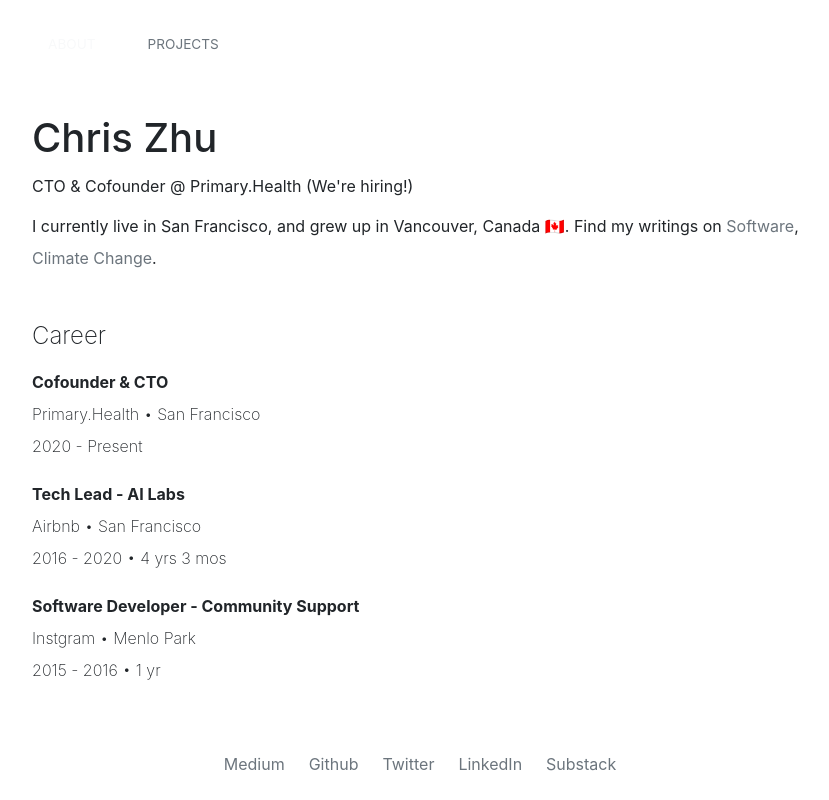
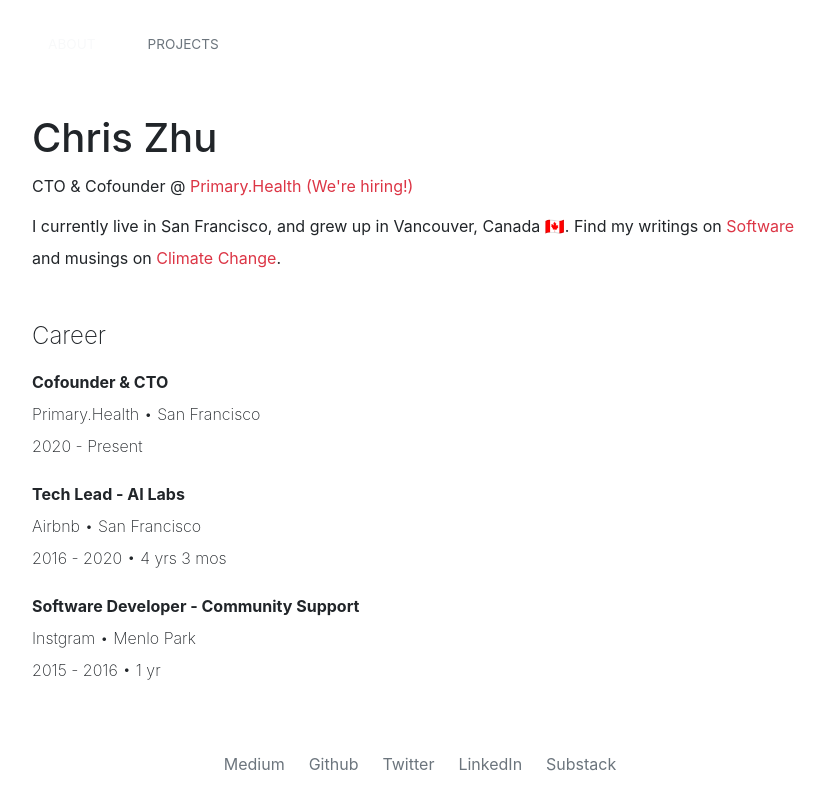
Before and after one commit to czhu12/chriszhu.me, a Next.js app: page / in a window 1280 px wide. Shown: the whole page, without its empty margins (220-1049 px from the left). Built offline with nearby package versions, Linux system fonts and the light colour scheme.

Commit message:
updates to website

```diff
--- a/pages/index.js
+++ b/pages/index.js
@@ -5,10 +5,10 @@
   return (
     <div className="content">
       <h1>Chris Zhu</h1>
-      <div>CTO & Cofounder @ Primary.Health (We're hiring!)</div>
+      <div>CTO & Cofounder @ <a href="https://www.linkedin.com/company/primaryhealth">Primary.Health (We're hiring!)</a></div>
       <div className="my-2">
         I currently live in San Francisco, and grew up in Vancouver, Canada 🇨🇦.
-        Find my writings on <a href="https://medium.com/@chriszhu12">Software</a>, <a href="https://chriszhu.substack.com/">Climate Change</a>.
+        Find my writings on <a href="https://medium.com/@chriszhu12">Software</a> and musings on <a href="https://chriszhu.substack.com/">Climate Change</a>.
         <h4 className="font-weight-light mt-5 mb-3">Career</h4>
         <p className="mt-3">
           <b>Cofounder & CTO</b>
--- a/styles/globals.css
+++ b/styles/globals.css
@@ -68,21 +68,24 @@
   background-color: var(--bs-secondary);
   color: var(--bs-light);
 }
+
 a {
   color: var(--bs-secondary);
 }
+
 a:hover {
   color: var(--bs-light);
 }
 
 .content a {
-  color: var(--bs-gray);
+  color: var(--bs-red);
   transition: all 0.5s ease;
 }
 
 .content a:hover {
-  color: var(--bs-teal);
+  text-decoration: underline;
 }
+
 .link-unstyled {
   color: white !important;
 }
```
